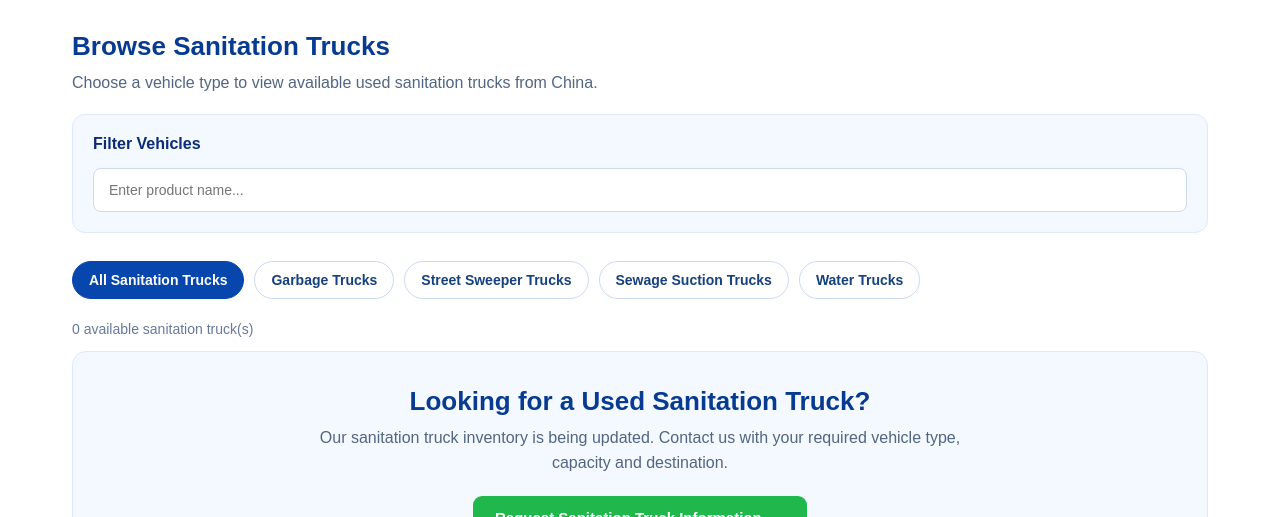
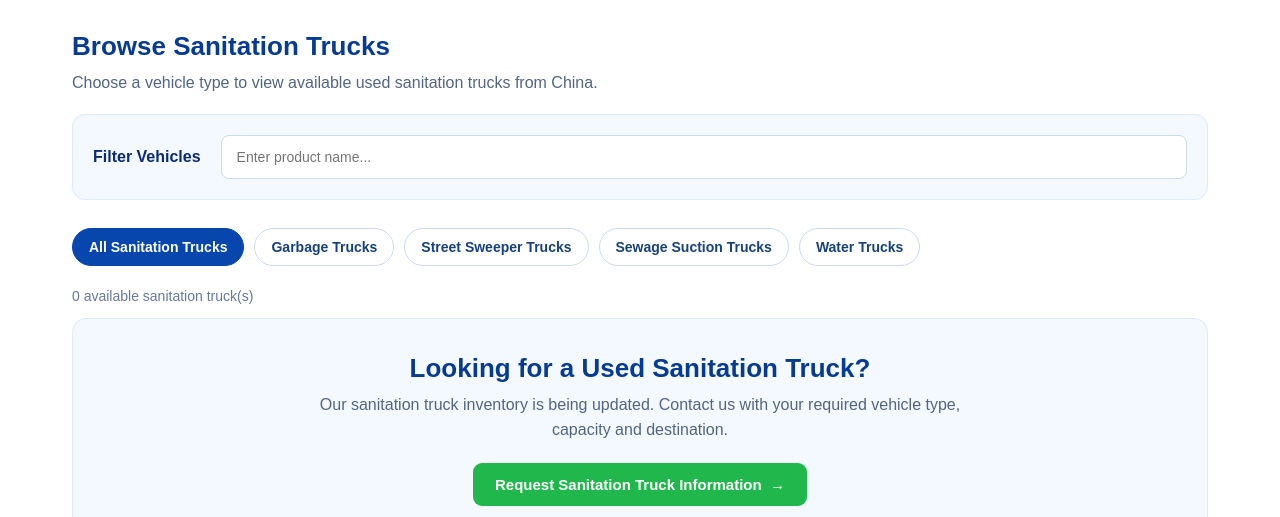
Before and after one commit to gotruckfinder/gotruckfinder, a plain HTML site: page sanitation-trucks.html in a window 1280 px wide. Shown: the part 283-800 px from the top of the page. Drawn offline with Linux system fonts and the light colour scheme; no server answers.

Commit message:
Place single category search beside filter heading

```diff
--- a/sanitation-trucks.html
+++ b/sanitation-trucks.html
@@ -153,12 +153,12 @@ footer{background:#062f78;color:#dbe8ff;padding:20px 3%;text-align:center;font-s
 </style>
   <script src="seo.js" defer></script>
 <style>
-.filter-box{background:var(--light);border:1px solid #dce9ff;padding:20px;border-radius:13px;margin:16px 0 28px}
-.filter-box h3{margin:0 0 15px;color:#092b78;font-size:16px}
-.filter-box .filters{display:grid;grid-template-columns:1fr;gap:14px}
+.filter-box{display:flex;align-items:center;gap:20px;background:var(--light);border:1px solid #dce9ff;padding:20px;border-radius:13px;margin:16px 0 28px}
+.filter-box h3{flex:0 0 auto;margin:0;color:#092b78;font-size:16px}
+.filter-box .filters{flex:1;min-width:0;display:grid;grid-template-columns:minmax(0,1fr);gap:14px}
 .filter-box input{width:100%;min-width:0;padding:13px 15px;border:1px solid #cbdaf1;border-radius:8px;background:#fff;color:#24364b;font-size:14px;font-family:Arial,Helvetica,sans-serif;box-sizing:border-box}
 .filter-box input:focus{outline:none;border-color:#0646ad;box-shadow:0 0 0 3px rgba(6,70,173,.12)}
-@media(max-width:600px){.filter-box{padding:12px;margin:16px 0 20px}.filter-box h3{font-size:15px;margin:0 0 9px}.filter-box input{padding:12px;font-size:14px}}
+@media(max-width:600px){.filter-box{gap:10px;padding:12px;margin:16px 0 20px}.filter-box h3{font-size:15px}.filter-box input{padding:12px;font-size:14px}}
 </style>
 </head>
 
```
